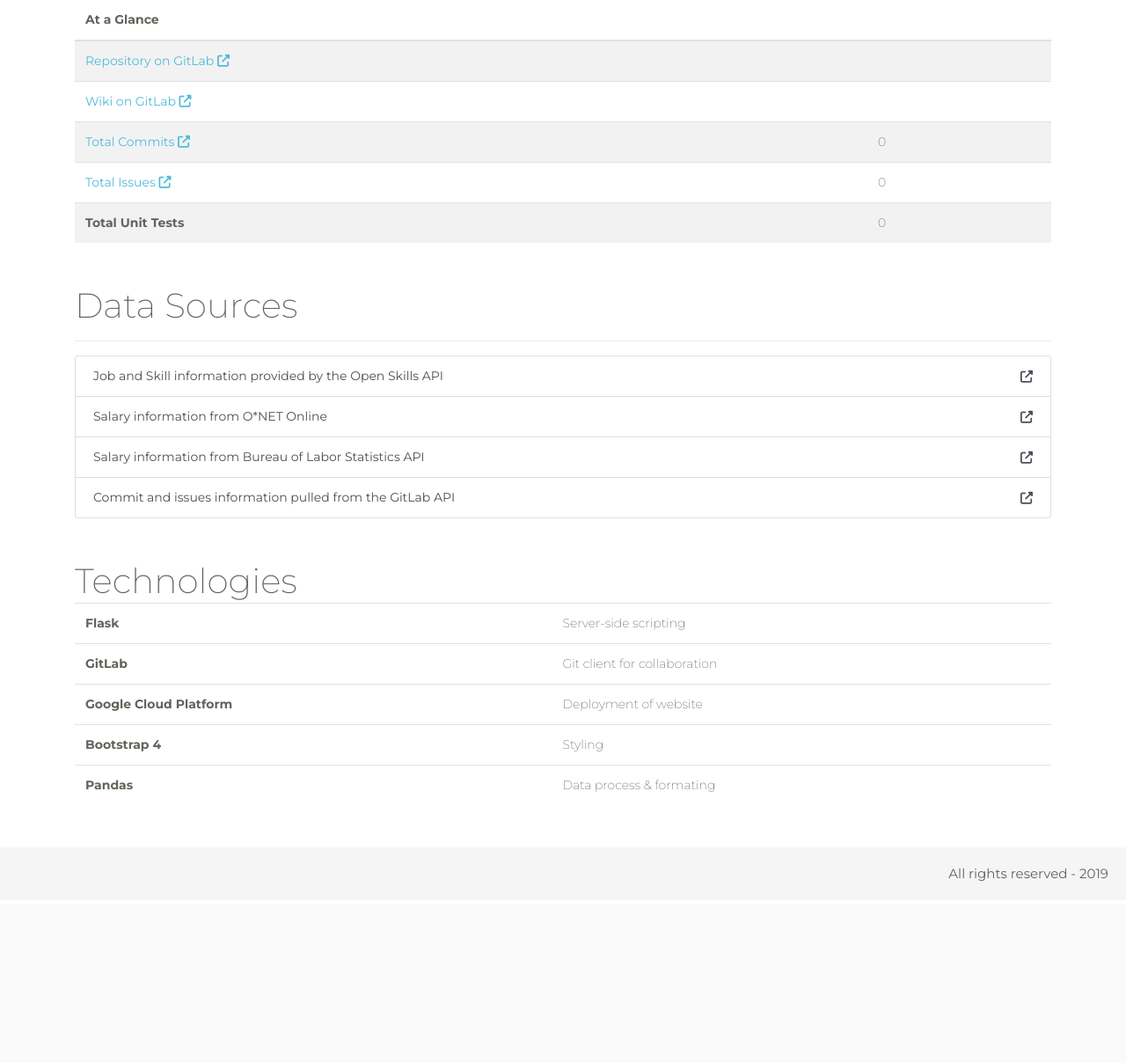
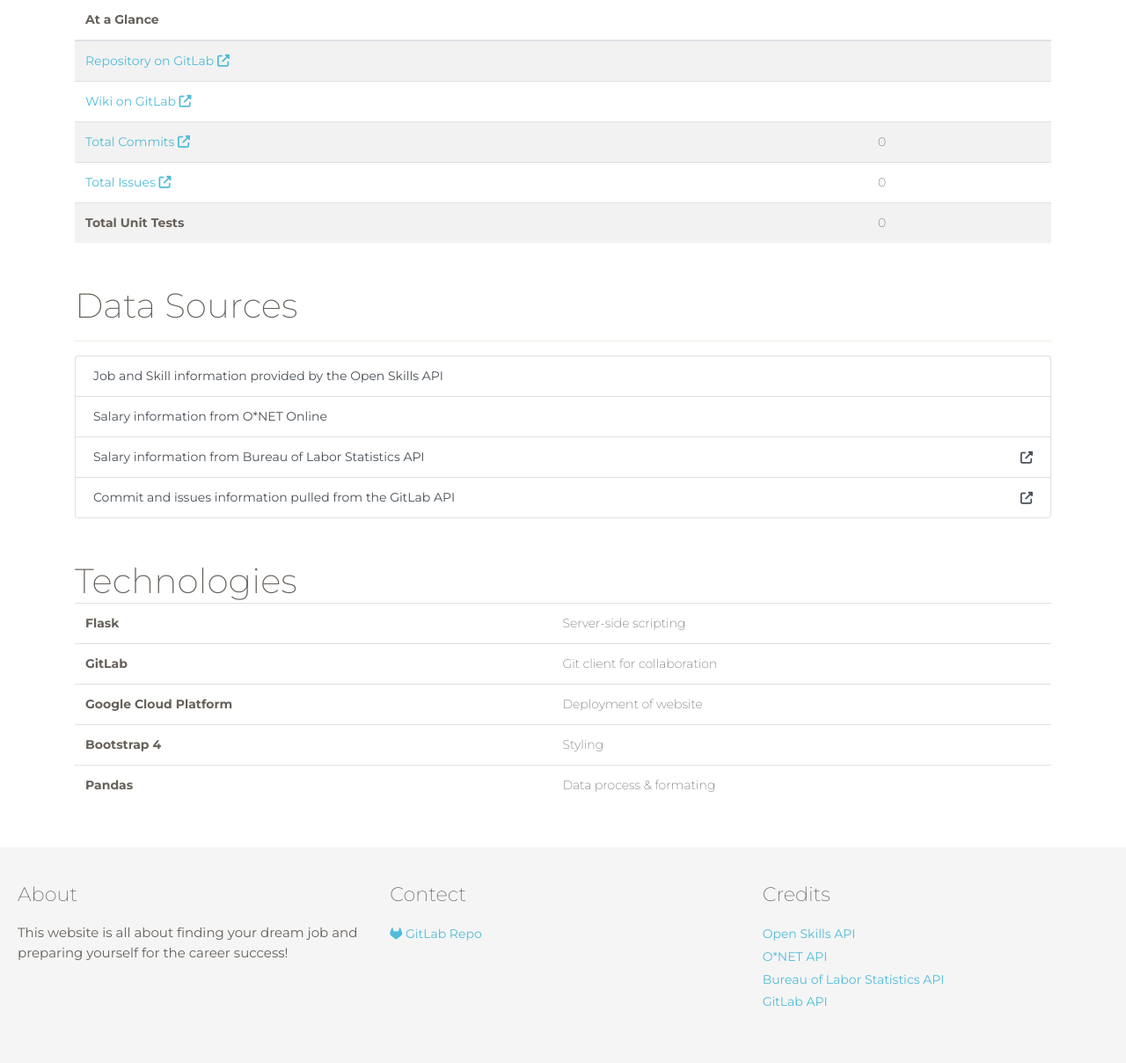
Before and after one commit to xindixu/prep-for-job, a Flask app: page /about in a window 1280 px wide. Shown: the part 2780-3988 px from the top of the page at 88% size. Before the commit the page ends 3781 px from the top, so only its background shows below. Run offline with Flask 2, Linux system fonts and the light colour scheme; data that the repository does not hold is empty; some libraries are stand-ins or nearby versions.

Commit message:
footer styling

```diff
--- a/app/templates/about.html
+++ b/app/templates/about.html
@@ -96,11 +96,9 @@
 <div class="list-group">
   <a href="https://any-api.com/dataatwork_org/dataatwork_org/docs/API_Description" class="list-group-item list-group-item-action d-flex justify-content-between align-items-center" target="_blank">
     Job and Skill information provided by the Open Skills API
-    <i class="fas fa-external-link-alt"></i>
   </a>
   <a href="https://www.onetonline.org/" class="list-group-item list-group-item-action d-flex justify-content-between align-items-center" target="_blank">
     Salary information from O*NET Online
-    <i class="fas fa-external-link-alt"></i>
   </a>
   <a href="https://www.bls.gov/developers/api_signature_v2.htm" class="list-group-item list-group-item-action d-flex justify-content-between align-items-center" target="_blank">
     Salary information from Bureau of Labor Statistics API
--- a/app/templates/base.html
+++ b/app/templates/base.html
@@ -7,22 +7,14 @@
   <meta http-equiv="X-UA-Compatible" content="ie=edge">
 
   {# Bootstrap CSS #}
-  <link rel="stylesheet"
-        href="https://stackpath.bootstrapcdn.com/bootstrap/4.1.3/css/bootstrap.min.css"
-        integrity="sha384-MCw98/SFnGE8fJT3GXwEOngsV7Zt27NXFoaoApmYm81iuXoPkFOJwJ8ERdknLPMO"
-        crossorigin="anonymous">
+  <link rel="stylesheet" href="https://stackpath.bootstrapcdn.com/bootstrap/4.1.3/css/bootstrap.min.css" integrity="sha384-MCw98/SFnGE8fJT3GXwEOngsV7Zt27NXFoaoApmYm81iuXoPkFOJwJ8ERdknLPMO" crossorigin="anonymous">
 
   {# jQuery CDN (for Bootstrap JS) #}
-  <script
-      src="http://code.jquery.com/jquery-3.3.1.min.js"
-      integrity="sha256-FgpCb/KJQlLNfOu91ta32o/NMZxltwRo8QtmkMRdAu8="
-      crossorigin="anonymous"></script>
+  <script src="http://code.jquery.com/jquery-3.3.1.min.js" integrity="sha256-FgpCb/KJQlLNfOu91ta32o/NMZxltwRo8QtmkMRdAu8=" crossorigin="anonymous"></script>
 
   {# Bootstrap JS #}
-  <script src="https://stackpath.bootstrapcdn.com/bootstrap/4.1.3/js/bootstrap.min.js"
-          integrity="sha384-ChfqqxuZUCnJSK3+MXmPNIyE6ZbWh2IMqE241rYiqJxyMiZ6OW/JmZQ5stwEULTy"
-          crossorigin="anonymous"></script>
-
+  <script src="https://stackpath.bootstrapcdn.com/bootstrap/4.1.3/js/bootstrap.min.js" integrity="sha384-ChfqqxuZUCnJSK3+MXmPNIyE6ZbWh2IMqE241rYiqJxyMiZ6OW/JmZQ5stwEULTy" crossorigin="anonymous"></script>
+  <link rel="stylesheet" href="https://use.fontawesome.com/releases/v5.8.1/css/all.css" integrity="sha384-50oBUHEmvpQ+1lW4y57PTFmhCaXp0ML5d60M1M7uH2+nqUivzIebhndOJK28anvf" crossorigin="anonymous">
   <!--  theme -->
   <link rel="stylesheet" href="/static/css/paper-kit.css">
   <!--     Fonts and icons     -->
@@ -31,24 +23,40 @@
 
   <title>{% block title %}{% endblock %}</title>
   <style>
-    p,li,a{
+    p,
+    li,
+    a {
       font-weight: 400;
     }
+
     footer {
       width: 100%;
-      height: 60px;
       background-color: #f5f5f5;
+      line-height: normal;
     }
 
-    footer p {
-      line-height: 60px;
-      float: right;
-      margin-right: 20px;
+    footer .row{
+      padding: 10px 20px 40px 20px;
     }
-    section{
+
+
+    footer h4 {
+      margin-bottom: 20px;
+    }
+
+    footer ul {
+      padding-left: 0;
+    }
+    footer li{
+      list-style: none;
+      line-height: 1.6rem;
+    }
+
+    section {
       padding: 20px 0;
     }
-    section h2{
+
+    section h2 {
       margin-top: 1.6rem;
     }
   </style>
@@ -78,21 +86,21 @@
       </ul>
       <ul class="my-2 my-lg-0 navbar-nav">
 
-      {% if g.user %}
+        {% if g.user %}
         <li class="nav-item">
           <span class="navbar-text">Hi, {{ g.user['username'] }}</span>
         </li>
         <li class="nav-item">
           <a class="nav-link" href="{{ url_for('logout') }}">Log Out</a>
         </li>
-      {% else %}
+        {% else %}
         <li class="nav-item {% if g.endpoint == "auth.register" %}active{% endif %}">
           <a class="nav-link" href="{{ url_for('register') }}">Register</a>
         </li>
         <li class="nav-item {% if g.endpoint == "login" %}active{% endif %}">
           <a class="nav-link" href="{{ url_for('login') }}">Log In</a>
         </li>
-      {% endif %}
+        {% endif %}
       </ul>
 
     </div>
@@ -103,12 +111,51 @@
   </main>
 
   <footer>
-    <p>All rights reserved - 2019</p>
+    <div class="row">
+      <div class="col-sm-4">
+        <h4>About</h4>
+        <p>This website is all about finding your dream job and preparing yourself for the career success!</p>
+      </div>
+      <div class="col-sm-4">
+        <h4>Contect</h4>
+        <ul>
+          <li>
+            <a href="https://gitlab.com/stalwar5/cs329e-idb"><i class="fab fa-gitlab"></i> GitLab Repo</a>
+          </li>
+        </ul>
+      </div>
+      <div class="col-sm-4">
+        <h4>Credits</h4>
+          <ul>
+        <li>
+          <a href="https://any-api.com/dataatwork_org/dataatwork_org/docs/API_Description">
+            Open Skills API
+          </a>
+        </li>
+        <li>
+          <a href="https://www.onetonline.org/">
+            O*NET API
+          </a>
+        </li>
+        <li>
+          <a href="https://www.bls.gov/developers/api_signature_v2.htm">
+            Bureau of Labor Statistics API
+          </a>
+        </li>
+        <li>
+          <a href="https://docs.gitlab.com/ee/api/">
+            GitLab API
+          </a>
+        </li>
+      </ul>
+      </div>
+
+    </div>
   </footer>
 
   <!--   Core JS Files   -->
-<!-- Control Center for Paper Kit: parallax effects, scripts for the example pages etc -->
-<script src="./static/js/paper-kit.js" type="text/javascript"></script>
+  <!-- Control Center for Paper Kit: parallax effects, scripts for the example pages etc -->
+  <script src="./static/js/paper-kit.js" type="text/javascript"></script>
 
 </body>
 
--- a/app/templates/job_info.html
+++ b/app/templates/job_info.html
@@ -10,7 +10,9 @@
   a {
     text-transform: capitalize;
   }
-  .nav .nav-item .nav-link:hover, .nav .nav-item .nav-link:focus{
+
+  .nav .nav-item .nav-link:hover,
+  .nav .nav-item .nav-link:focus {
     background-color: #66615B;
     color: #fff;
   }
```
Lines whose indentation alone changed are shown as unchanged.
